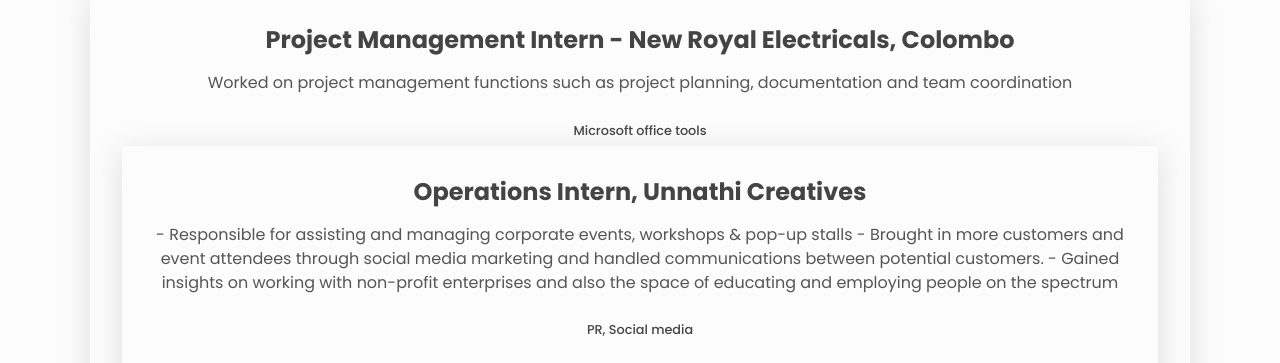
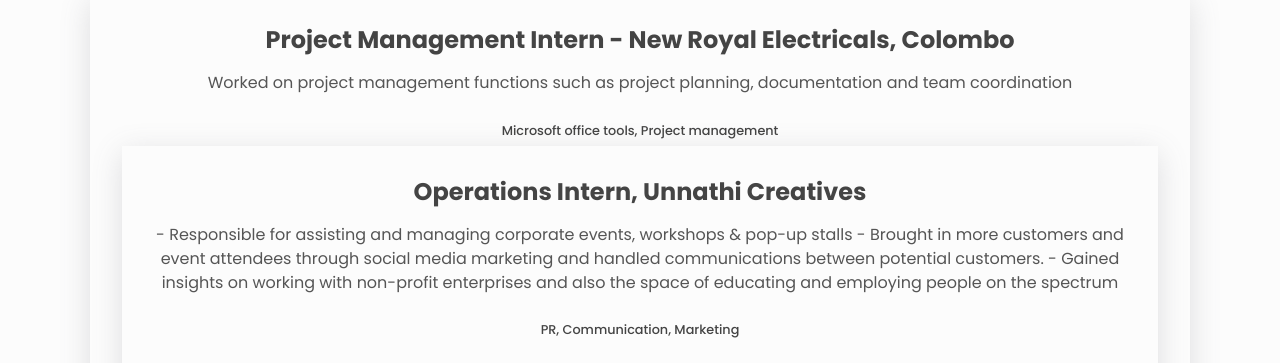
Before and after one commit to varshini-reddy1/portfolio, a plain HTML site: page index.html in a window 1280 px wide. Shown: the part 1420-1783 px from the top of the page. Drawn offline with Linux system fonts and the light colour scheme.

Commit message:
Update index.html

```diff
--- a/index.html
+++ b/index.html
@@ -179,7 +179,7 @@
         <p class="project__description">
 Worked on project management functions such as project planning, documentation and team coordination        </p>
         <ul class="project__stack">
-          <li class="project__stack-item">Microsoft office tools</li>
+          <li class="project__stack-item">Microsoft office tools, Project management</li>
 
           <div class="project">
         <h3>Operations Intern, Unnathi Creatives</h3>
@@ -188,7 +188,7 @@
 - Brought in more customers and event attendees through social media marketing and handled communications between potential customers.
 - Gained insights on working with non-profit enterprises and also the space of educating and employing people on the spectrum        </p>
         <ul class="project__stack">
-          <li class="project__stack-item">PR, Social media</li>
+          <li class="project__stack-item">PR, Communication, Marketing</li>
         </ul>
 
         <a
```
